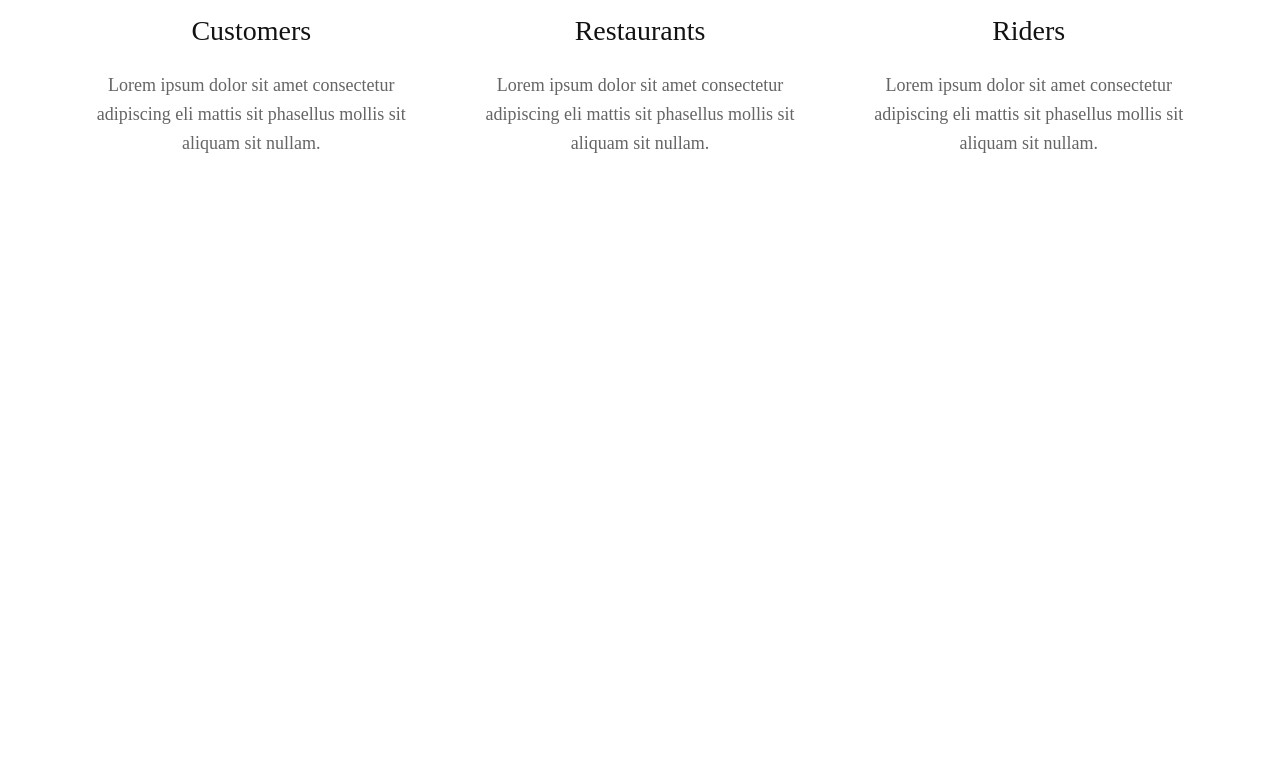
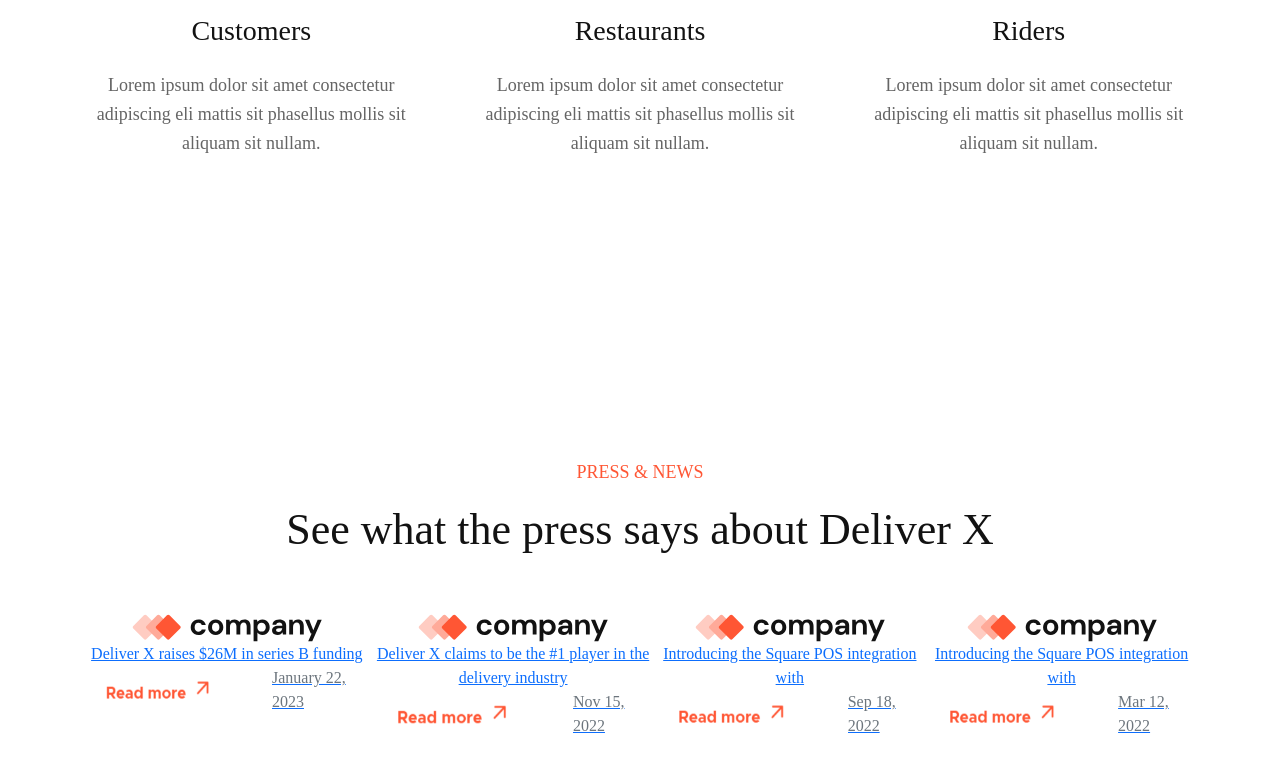
Before and after one commit to nsanzimfura-eric/automatedPros, a React (Vite) app: page / in a window 1280 px wide. Shown: the part 4071-4843 px from the top of the page. Before the commit the page ends 4389 px from the top, so only its background shows below. Built offline with nearby package versions, Linux system fonts and the light colour scheme; a web font is replaced by a local one.

Commit message:
Change lg size to match that of bootstrap

```diff
--- a/src/components/journey/journey.module.scss
+++ b/src/components/journey/journey.module.scss
@@ -64,7 +64,7 @@
         background-color: $light;
         padding: 30px;
         width: 95%;
-        box-shadow: 3px 3px 3px $gray, -3px 3px 3px $gray;
+        @include shadow;
         gap: 20px;
         h4 {
           @include h3;
--- /dev/null
+++ b/src/components/news/News.tsx
@@ -0,0 +1,31 @@
+import styles from "./news.module.scss";
+import { newsData } from "./demoData";
+
+const News = () => {
+    return (
+        <div className={`${styles.news} w-100 p-0 m-0 d-flex pt-5`}>
+            <div className="my-5 py-5 container containerWrapper">
+                <div className="introJourney d-flex flex-column">
+                    <h2 className="text-center">PRESS & NEWS</h2>
+                    <h3 className="text-center">See what the press says about Deliver X</h3>
+                </div>
+                <div className="partnerBox w-100 d-flex flex-column flex-lg-row py-3 py-lg-5" id="news">
+                    {newsData.map((data, id) => (
+                        <a href="#news" key={id} className="singlePartner flex-column align-items-center d-flex">
+                            <img src="/images/compa.svg" alt="Partner" className="news" />
+                            <span className="text-center title">{data.title}</span>
+                            <div className="d-flex justify-content-between w-100">
+                                <img src="/images/read.png" alt="Read More" className="readMore" />
+                                <span className="text-secondary date">{data.date}</span>
+                            </div>
+                        </a>
+                    ))}
+                </div>
+            </div>
+
+
+        </div>
+    )
+}
+
+export default News;
--- /dev/null
+++ b/src/components/news/demoData.ts
@@ -0,0 +1,20 @@
+const newsData = [
+  {
+    title: "Deliver X raises $26M in series B funding ",
+    date: "January 22, 2023",
+  },
+  {
+    title: "Deliver X claims to be the #1 player in the delivery industry",
+    date: "Nov 15, 2022",
+  },
+  {
+    title: "Introducing the Square POS integration with ",
+    date: "Sep 18, 2022",
+  },
+  {
+    title: "Introducing the Square POS integration with ",
+    date: "Mar 12, 2022",
+  },
+];
+
+export { newsData };
--- /dev/null
+++ b/src/components/news/news.module.scss
@@ -0,0 +1,48 @@
+@import "../../styles/mixins.scss";
+@import "../../styles/variables.scss";
+
+.news {
+  :global {
+    @include page;
+    @include container;
+    background-color: $light;
+    .containerWrapper {
+      display: flex;
+      flex-direction: column;
+      align-items: center;
+      @include container;
+      @include mq($lg) {
+        width: 80%;
+      }
+      @include mq($lg) {
+        width: 80%;
+      }
+      @include mq($md) {
+        width: 90%;
+      }
+      @include mq($xls) {
+        width: 100%;
+      }
+      .introJourney {
+        width: 60%;
+        @include mq($xlg) {
+          width: 70%;
+        }
+        @include mq($lg) {
+          width: 100%;
+        }
+
+        gap: 10px;
+        h2 {
+          @include h3;
+        }
+        h3 {
+          @include h2;
+        }
+      }
+      .partnerBox {
+        display: flex;
+      }
+    }
+  }
+}
--- a/src/pages/About/About.tsx
+++ b/src/pages/About/About.tsx
@@ -8,6 +8,7 @@ import useWindowSize from "../../hooks/useWindowSize";
 import { mediaDevices } from "../../utils/constants";
 import Journey from "../../components/journey/Journey";
 import Partners from "../../components/partners/partners";
+import News from "../../components/news/News";
 
 export default function About() {
     const [reverseColumns, setReverseColumns] = useState(true);
@@ -34,6 +35,7 @@ export default function About() {
             <AboutUs reverseColumns={reverseColumns} data={missionData} />
             <Journey />
             <Partners />
+            <News />
         </div>
     )
 }
--- a/src/styles/mixins.scss
+++ b/src/styles/mixins.scss
@@ -186,3 +186,7 @@
   padding: 50px 0;
   min-height: 100vh;
 }
+
+@mixin shadow {
+  box-shadow: 3px 3px 3px $gray, -3px 3px 3px $gray;
+}
--- a/src/styles/variables.scss
+++ b/src/styles/variables.scss
@@ -29,7 +29,8 @@ $xls: 600px;
 $xlsh: 500px;
 $xms: 375px;
 $md: 780px;
-$lg: 1024px;
+$lgx: 1024px;
+$lg: 993px;
 $xlg: 1440px;
 $xxlg: 5000px;
 $headervh: 100vh;
--- a/src/utils/constants.ts
+++ b/src/utils/constants.ts
@@ -8,7 +8,7 @@ const mediaDevices = {
   xlsh: 500,
   xms: 375,
   md: 780,
-  lg: 1024,
+  lg: 993,
   xlg: 1440,
   xxlg: 5000,
   headerVH: 100,
```
Also changed, not shown: public/images/compa.svg (added), public/images/read.png (added).
